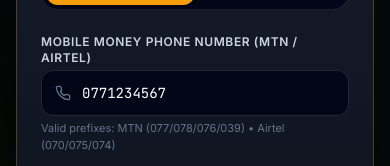
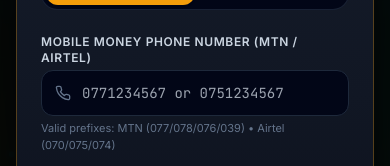
Before and after one commit to Coldheart999/blq-uganda-mining, a React (Vite) app: page / in a window 390 px wide. Both pictures are taken after a click on the button "Sign In / Register". Shown: the part 328-494 px from the top of the page. Built offline with nearby package versions, Linux system fonts and the light colour scheme.

Commit message:
Set-initial-phone-number-field-to-empty-string-for-sign-in-and-registration

```diff
--- a/src/components/AuthModal.tsx
+++ b/src/components/AuthModal.tsx
@@ -13,7 +13,7 @@
   const { registerAccount, loginAccount } = useApp();
 
   const [isLoginMode, setIsLoginMode] = useState<boolean>(true);
-  const [phone, setPhone] = useState<string>('0771234567');
+  const [phone, setPhone] = useState<string>('');
   const [fullName, setFullName] = useState<string>('');
   const [password, setPassword] = useState<string>('');
   const [confirmPassword, setConfirmPassword] = useState<string>('');
```
Also changed, not shown: 1 other file (tests, documents, lock files or other folders).
